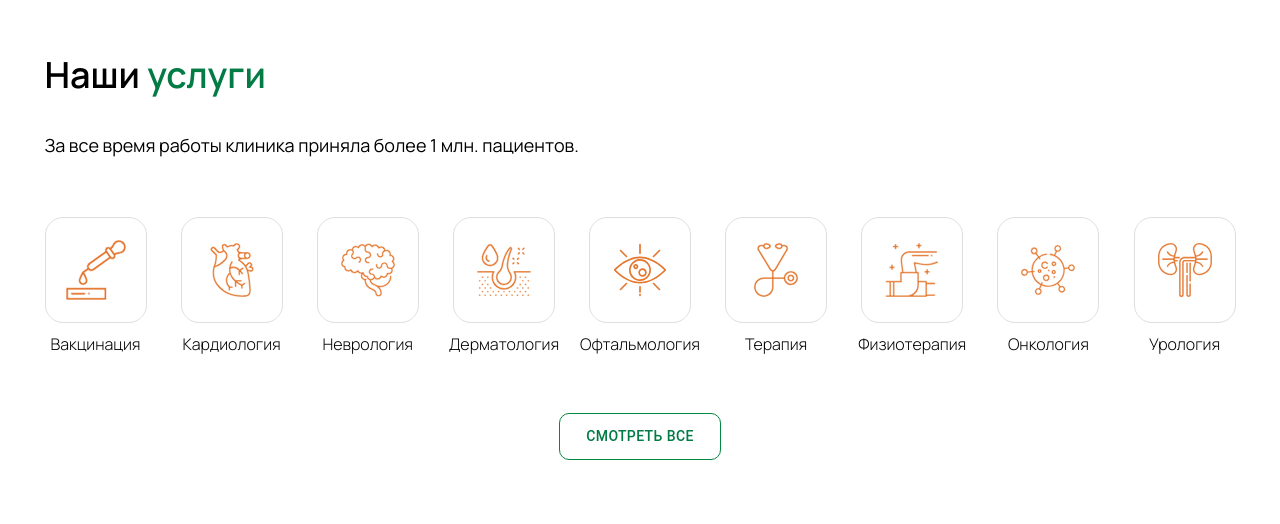
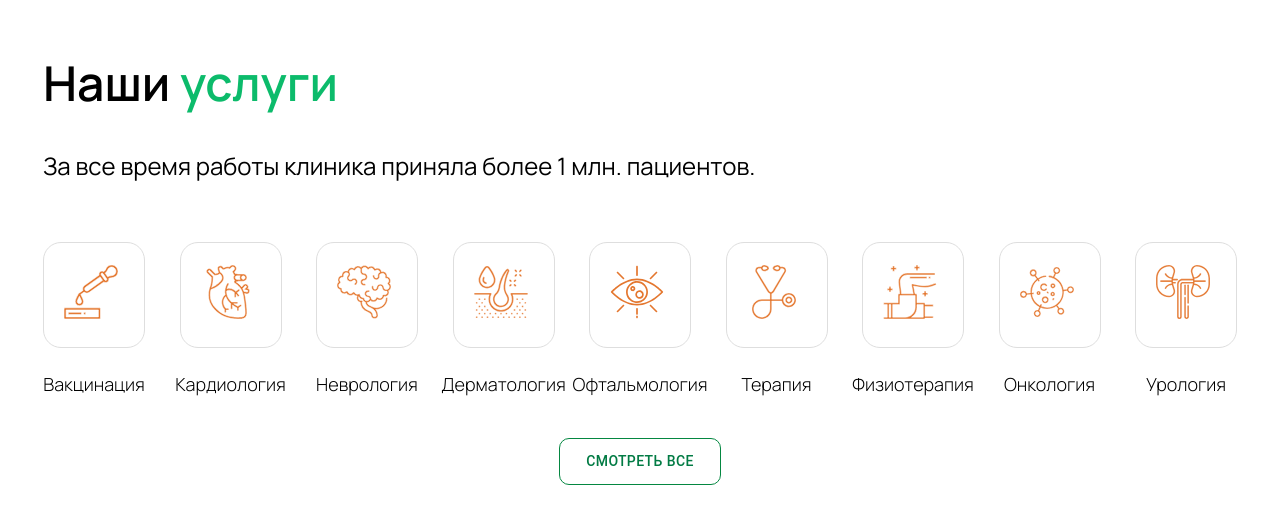
Before and after one commit to peaksoft-school/health-check-js11, a React (Create React App) app: page / in a window 1280 px wide. Shown: the top 524 px of the page. Built offline with nearby package versions, Linux system fonts and the light colour scheme.

Commit message:
created our-services

```diff
--- a/src/components/OurServices.jsx
+++ b/src/components/OurServices.jsx
@@ -1,17 +1,5 @@
-import React from 'react'
 import { styled } from '@mui/material/styles'
-import {
-   VaccinationIcon,
-   KardiologiyaIcon,
-   NevrologiyaIcon,
-   DermatologiyaIcon,
-   OftalmologiyaIcon,
-   TerapiyaIcon,
-   FizioterapiyaIcon,
-   OnkologiyaIcon,
-   UrologiyaIcon,
-} from '../assets/icons/serviceIcons '
-import { CursorIcon } from '../assets/icons/index'
+import { services } from '../utils/constants/our-services'
 import Button from './UI/Button'
 
 const OurServices = () => {
@@ -20,77 +8,24 @@ const OurServices = () => {
          <Container>
             <div>
                <StyledTitle>
-                  Наши <StyledTitleSerices>услуги</StyledTitleSerices>
+                  Наши <StyledTitleServices>услуги</StyledTitleServices>
                </StyledTitle>
                <StyledDescription>
                   За все время работы клиника приняла более 1 млн. пациентов.
                </StyledDescription>
             </div>
             <ServicesContainer>
-               <StyledService>
-                  <StyledServiceBlock>
-                     <StyledVaccinationIcon />
-                  </StyledServiceBlock>
-                  <StyledName>Вакцинация</StyledName>
-               </StyledService>
-               <StyledService>
-                  <StyledServiceBlock>
-                     <KardiologiyaIcon />
-                  </StyledServiceBlock>
-                  <StyledName>Кардиология</StyledName>
-               </StyledService>
-
-               <StyledService>
-                  <StyledServiceBlock>
-                     <NevrologiyaIcon />
-                  </StyledServiceBlock>
-                  <StyledName>Неврология</StyledName>
-               </StyledService>
-
-               <StyledService>
-                  <StyledServiceBlock>
-                     <DermatologiyaIcon />
-                  </StyledServiceBlock>
-                  <StyledName>Дерматология</StyledName>
-               </StyledService>
-
-               <StyledService>
-                  <StyledServiceBlock>
-                     <OftalmologiyaIcon />
-                  </StyledServiceBlock>
-                  <StyledName>Офтальмология</StyledName>
-               </StyledService>
-
-               <StyledService>
-                  <StyledServiceBlock>
-                     <TerapiyaIcon />
-                  </StyledServiceBlock>
-                  <StyledName>Терапия</StyledName>
-               </StyledService>
-
-               <StyledService>
-                  <StyledServiceBlock>
-                     <FizioterapiyaIcon />
-                  </StyledServiceBlock>
-                  <StyledName>Физиотерапия</StyledName>
-               </StyledService>
-
-               <StyledService>
-                  <StyledServiceBlock>
-                     <OnkologiyaIcon />
-                  </StyledServiceBlock>
-                  <StyledName>Онкология</StyledName>
-               </StyledService>
-
-               <StyledService>
-                  <StyledServiceBlock>
-                     <UrologiyaIcon />
-                  </StyledServiceBlock>
-                  <StyledName>Урология</StyledName>
-               </StyledService>
+               {services.map(({ id, name, icon }) => (
+                  <StyledService key={id}>
+                     <StyledServiceBlock>
+                        <StyledIcon>{icon}</StyledIcon>
+                     </StyledServiceBlock>
+                     <StyledName>{name}</StyledName>
+                  </StyledService>
+               ))}
             </ServicesContainer>
             <StyledBtnContainer>
-               <Button variant="shortBtn">Смотреть все</Button>
+               <StyledButton variant="shortBtn">Смотреть все</StyledButton>
             </StyledBtnContainer>
          </Container>
       </StyledOurServices>
@@ -100,15 +35,22 @@ const OurServices = () => {
 export default OurServices
 
 const Container = styled('div')(() => ({
-   marginTop: '50px',
-   width: '1191px',
-   height: '148px',
-   flexShrink: '0',
+   marginTop: '3.125rem',
+   width: '100%',
+   maxWidth: '74.625rem',
+   height: '9.25rem',
+   flexShrink: 0,
+}))
+
+const StyledButton = styled(Button)(({ theme }) => ({
+   transform: 'scale(0.8)',
+   [theme.breakpoints.up('lg')]: {
+      transform: 'scale(1)',
+   },
 }))
 
 const StyledOurServices = styled('div')(() => ({
    display: 'flex',
-   alignItems: 'center',
    justifyContent: 'center',
 }))
 
@@ -116,71 +58,94 @@ const StyledBtnContainer = styled('div')(() => ({
    display: 'flex',
    alignItems: 'center',
    justifyContent: 'center',
-   marginTop: '48px',
+   marginTop: '3rem',
 }))
 
 const StyledService = styled('span')(() => ({
    display: 'flex',
-   width: '102px',
-   height: '148px',
-   flexShrink: '0',
+   width: '100%',
+   maxWidth: '6.375rem',
+   height: '9.25rem',
+   flexShrink: 0,
    flexWrap: 'wrap',
    justifyContent: 'center',
 }))
 
-const StyledTitle = styled('h2')(() => ({
-   fontSize: '36px',
+const StyledTitle = styled('h2')(({ theme }) => ({
+   fontSize: '2rem',
    fontStyle: 'normal',
-   fontWeight: '600',
+   fontWeight: 600,
    lineHeight: 'normal',
-   marginBottom: '34px',
-}))
-const StyledTitleSerices = styled('span')(({ theme }) => ({
-   color: theme.palette.primary.darkGreen,
+   marginBottom: '2.125rem',
+   [theme.breakpoints.up('lg')]: {
+      fontSize: '3rem',
+   },
 }))
 
-const StyledDescription = styled('p')(() => ({
-   fontSize: '18px',
+const StyledTitleServices = styled('span')(({ theme }) => ({
+   color: theme.palette.primary.linearGradient,
+}))
+
+const StyledDescription = styled('p')(({ theme }) => ({
+   fontSize: '1rem',
    fontStyle: 'normal',
-   fontWeight: '400',
+   fontWeight: 400,
    lineHeight: 'normal',
+   [theme.breakpoints.up('lg')]: {
+      fontSize: '1.5rem',
+   },
 }))
 
 const ServicesContainer = styled('div')(() => ({
-   marginTop: '60px',
+   marginTop: '3.75rem',
    display: 'flex',
    justifyContent: 'space-between',
+   flexWrap: 'wrap',
 }))
 
 const StyledServiceBlock = styled('div')(({ theme }) => ({
    display: 'flex',
    justifyContent: 'center',
    alignItems: 'center',
-   flexShrink: '0',
-   borderRadius: '18px',
+   flexShrink: 0,
+   borderRadius: '1.125rem',
    border: '1px solid #DEDEDE',
-   width: '102px',
-   height: '106px',
+   width: '5.6rem',
+   height: '5.6rem',
    transition: '0.3s',
    '&:hover': {
-      border: '2px solid #DEDEDE',
       transform: 'scale(1.1)',
-      boxShadow: '0 0 13px 3px #065c28',
-      cursor: `url(${CursorIcon}), auto`,
+      boxShadow: '0 0 0.625rem 0.156rem #5d5d5d',
+      cursor: 'pointer',
       backgroundColor: theme.palette.primary.linearGradient,
+      '& svg path': {
+         fill: 'white',
+      },
+   },
+   [theme.breakpoints.up('lg')]: {
+      width: '6.375rem',
+      height: '6.625rem',
+      display: 'flex',
+      justifyContent: 'center',
+      alignItems: 'center',
+      flexShrink: 0,
    },
 }))
 
-const StyledVaccinationIcon = styled(VaccinationIcon)(() => ({
-   fill: 'white',
-   width: '60px',
-   height: '60px',
-   flexShrink: '0',
+const StyledIcon = styled('span')(() => ({
+   width: '3.75rem',
+   height: '3.75rem',
+   flexShrink: 0,
 }))
 
-const StyledName = styled('p')(() => ({
-   fontSize: '16px',
+const StyledName = styled('p')(({ theme }) => ({
+   fontSize: '0.8rem',
    fontStyle: 'normal',
-   fontWeight: '300',
+   fontWeight: 300,
    lineHeight: 'normal',
+   marginTop: '1.25rem',
+   [theme.breakpoints.up('lg')]: {
+      fontSize: '1.125rem',
+      marginTop: '1.5rem',
+   },
 }))
--- a/src/index.css
+++ b/src/index.css
@@ -1,5 +1,4 @@
 @import url('https://fonts.googleapis.com/css2?family=Manrope:wght@200;300;400;500;600;700;800&display=swap');
-@import url('https://fonts.googleapis.com/css2?family=Poppins:wght@200;300;400;500&display=swap');
 
 * {
    box-sizing: border-box;
@@ -8,5 +7,5 @@
 
 }
 body {
-   font-family: 'Manrope', 'Poppins';
+   font-family: 'Manrope';
 }
--- /dev/null
+++ b/src/utils/constants/our-services.js
@@ -0,0 +1,23 @@
+import {
+   VaccinationIcon,
+   KardiologiyaIcon,
+   NevrologiyaIcon,
+   DermatologiyaIcon,
+   OftalmologiyaIcon,
+   TerapiyaIcon,
+   FizioterapiyaIcon,
+   OnkologiyaIcon,
+   UrologiyaIcon,
+} from '../../assets/icons/serviceIcons '
+
+export const services = [
+   { id: 1, name: 'Вакцинация', icon: <VaccinationIcon /> },
+   { id: 2, name: 'Кардиология', icon: <KardiologiyaIcon /> },
+   { id: 3, name: 'Неврология', icon: <NevrologiyaIcon /> },
+   { id: 4, name: 'Дерматология', icon: <DermatologiyaIcon /> },
+   { id: 5, name: 'Офтальмология', icon: <OftalmologiyaIcon /> },
+   { id: 6, name: 'Терапия', icon: <TerapiyaIcon /> },
+   { id: 7, name: 'Физиотерапия', icon: <FizioterapiyaIcon /> },
+   { id: 8, name: 'Онкология', icon: <OnkologiyaIcon /> },
+   { id: 9, name: 'Урология', icon: <UrologiyaIcon /> },
+]
```
Also changed, not shown: src/utils/constants/index.js (deleted).
